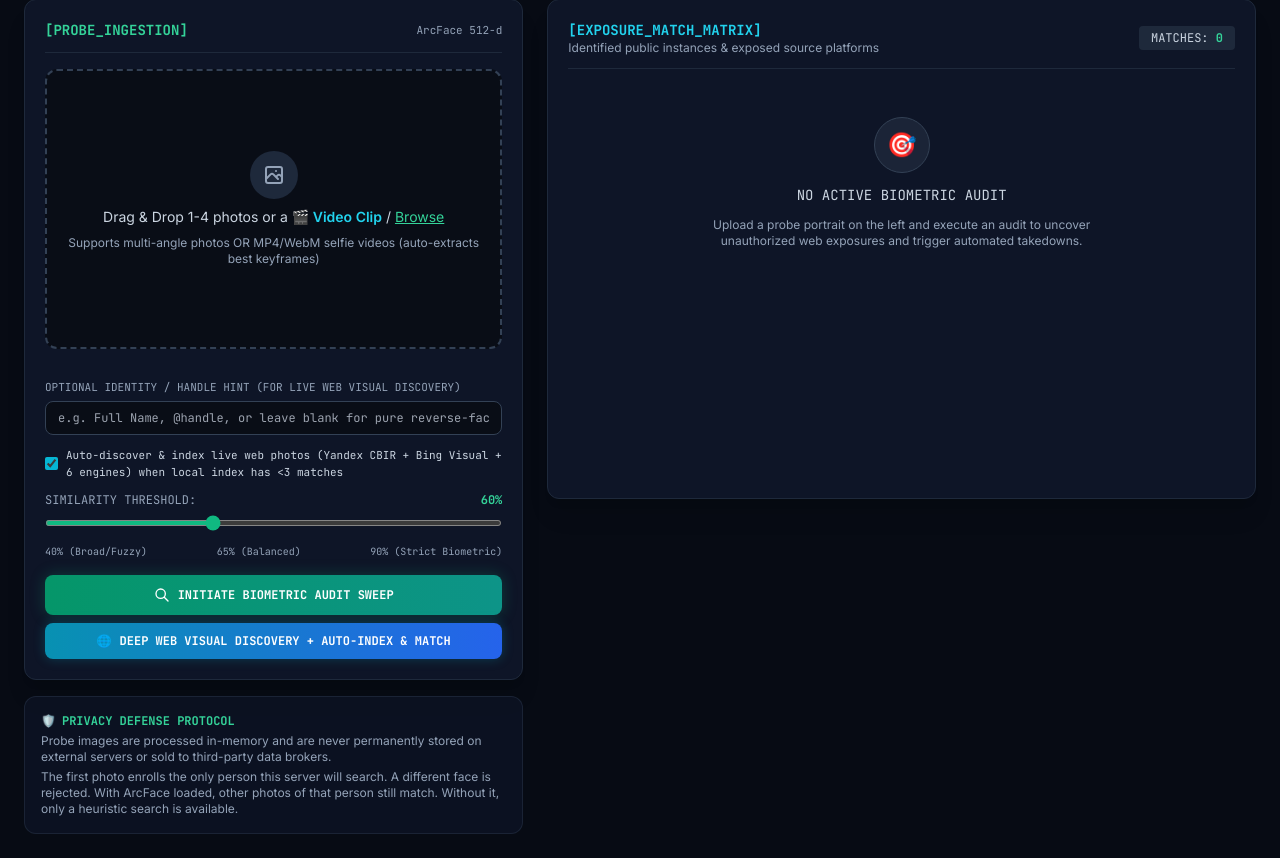
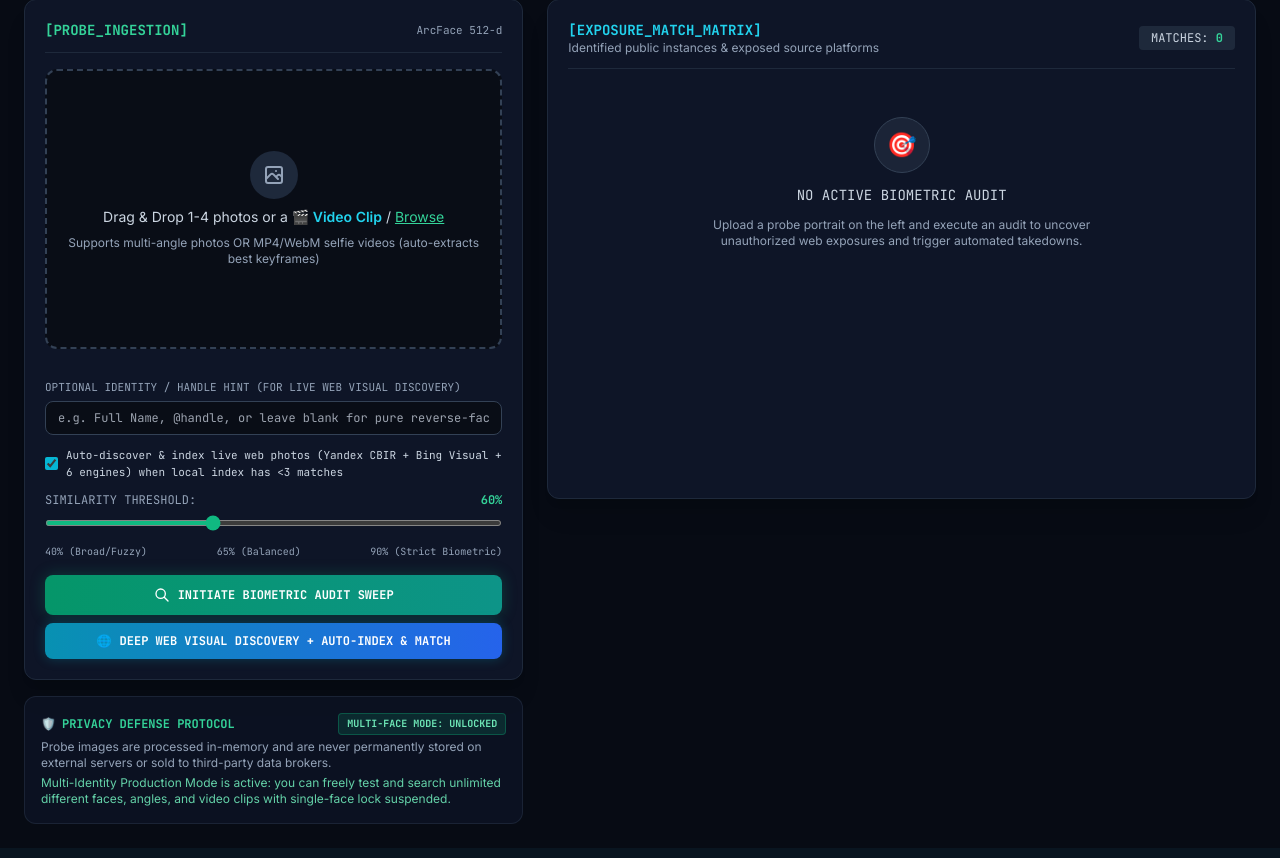
Before and after one commit to itthj/desertfox, a FastAPI app: page / in a window 1280 px wide. Shown: the part 157-1015 px from the top of the page. After the commit the page ends 981 px from the top, so only its background shows below. Run offline with FastAPI, Linux system fonts and the light colour scheme; some libraries are stand-ins or nearby versions.

Commit message:
fix: fix visual-discover probe_image arg and remove UI single-face lock false trigger

```diff
--- a/desertfox/templates/index.html
+++ b/desertfox/templates/index.html
@@ -210,11 +210,14 @@
 
                     <!-- Privacy Advisory Box -->
                     <div class="p-4 rounded-xl bg-slate-900/60 border border-slate-800/80 text-xs text-slate-400 space-y-1">
-                        <div class="flex items-center space-x-1.5 text-emerald-400 font-semibold mono">
-                            <span>🛡️</span><span>PRIVACY DEFENSE PROTOCOL</span>
+                        <div class="flex items-center justify-between">
+                            <div class="flex items-center space-x-1.5 text-emerald-400 font-semibold mono">
+                                <span>🛡️</span><span>PRIVACY DEFENSE PROTOCOL</span>
+                            </div>
+                            <span class="px-2 py-0.5 rounded bg-emerald-500/15 text-emerald-300 border border-emerald-500/30 text-[10px] mono font-bold">MULTI-FACE MODE: UNLOCKED</span>
                         </div>
                         <p>Probe images are processed in-memory and are never permanently stored on external servers or sold to third-party data brokers.</p>
-                        <p>The first photo enrolls the only person this server will search. A different face is rejected. With ArcFace loaded, other photos of that person still match. Without it, only a heuristic search is available.</p>
+                        <p class="text-emerald-300/90">Multi-Identity Production Mode is active: you can freely test and search unlimited different faces, angles, and video clips with single-face lock suspended.</p>
                     </div>
                 </div>
 
@@ -1152,8 +1155,8 @@
                 data = await res.json();
                 if (!res.ok) {
                     const detail = data.detail || {};
-                    const message = typeof detail === 'string' ? detail : (detail.message || 'Search rejected');
-                    renderResults({ status: 'rejected', message: message });
+                    const message = typeof detail === 'string' ? detail : (detail.message || 'Search failed');
+                    renderResults({ status: res.status === 403 ? 'rejected' : 'error', message: message });
                     return;
                 }
 
@@ -1214,7 +1217,7 @@
                 if (!res.ok) {
                     const detail = data.detail || {};
                     const message = typeof detail === 'string' ? detail : (detail.message || 'Visual discovery failed');
-                    renderResults({ status: 'rejected', message: message });
+                    renderResults({ status: res.status === 403 ? 'rejected' : 'error', message: message });
                     return;
                 }
                 fetchStats();
@@ -1234,6 +1237,19 @@
             const counter = document.getElementById('match-counter');
             const detailPanel = document.getElementById('match-detail-panel');
             const detailBody = document.getElementById('match-detail-body');
+
+            if (data.status === 'error') {
+                emptyState.innerHTML = `
+                    <div class="text-rose-400 text-3xl">⚠️</div>
+                    <div class="mono text-sm text-rose-300 font-bold">SEARCH / DISCOVERY ERROR</div>
+                    <p class="text-xs text-slate-400">${data.message || 'Unable to complete request.'}</p>
+                `;
+                emptyState.classList.remove('hidden');
+                matchesGrid.classList.add('hidden');
+                detailPanel.classList.add('hidden');
+                counter.innerHTML = 'STATUS: <span class="text-rose-400 font-bold">ERROR</span>';
+                return;
+            }
 
             if (data.status === 'rejected') {
                 emptyState.innerHTML = `
```
Also changed, not shown: desertfox/ingestion/visual_search.py (+7 -3 lines).
